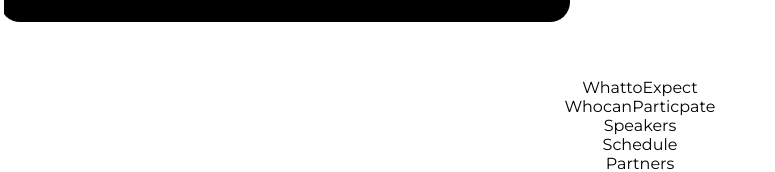
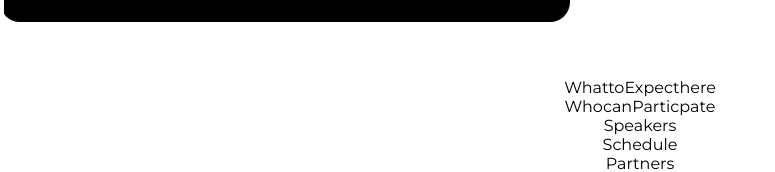
Before and after one commit to raeygetahun/Hackcon, a React (Create React App) app: page / in a window 1280 px wide. Shown: the part 2945-3117 px from the top of the page, without its empty margins (0-775 px from the left). Built offline with nearby package versions, Linux system fonts and the light colour scheme.

Commit message:
Update WhattoExpect.js

```diff
--- a/src/components/About/WhattoExpect.js
+++ b/src/components/About/WhattoExpect.js
@@ -2,7 +2,7 @@ import React from 'react'
 
 const WhattoExpect = () => {
   return (
-    <div>WhattoExpect</div>
+    <div>WhattoExpecthere</div>
   )
 }
 
```
